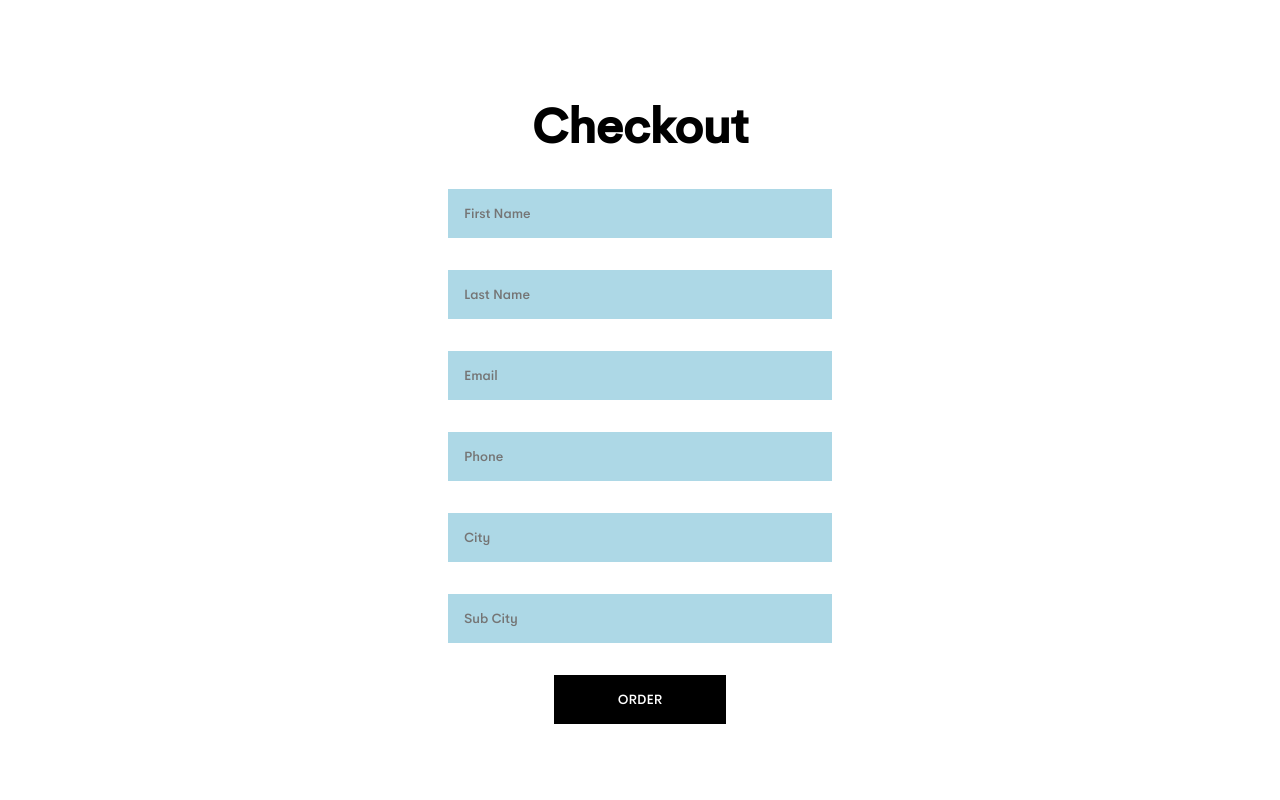
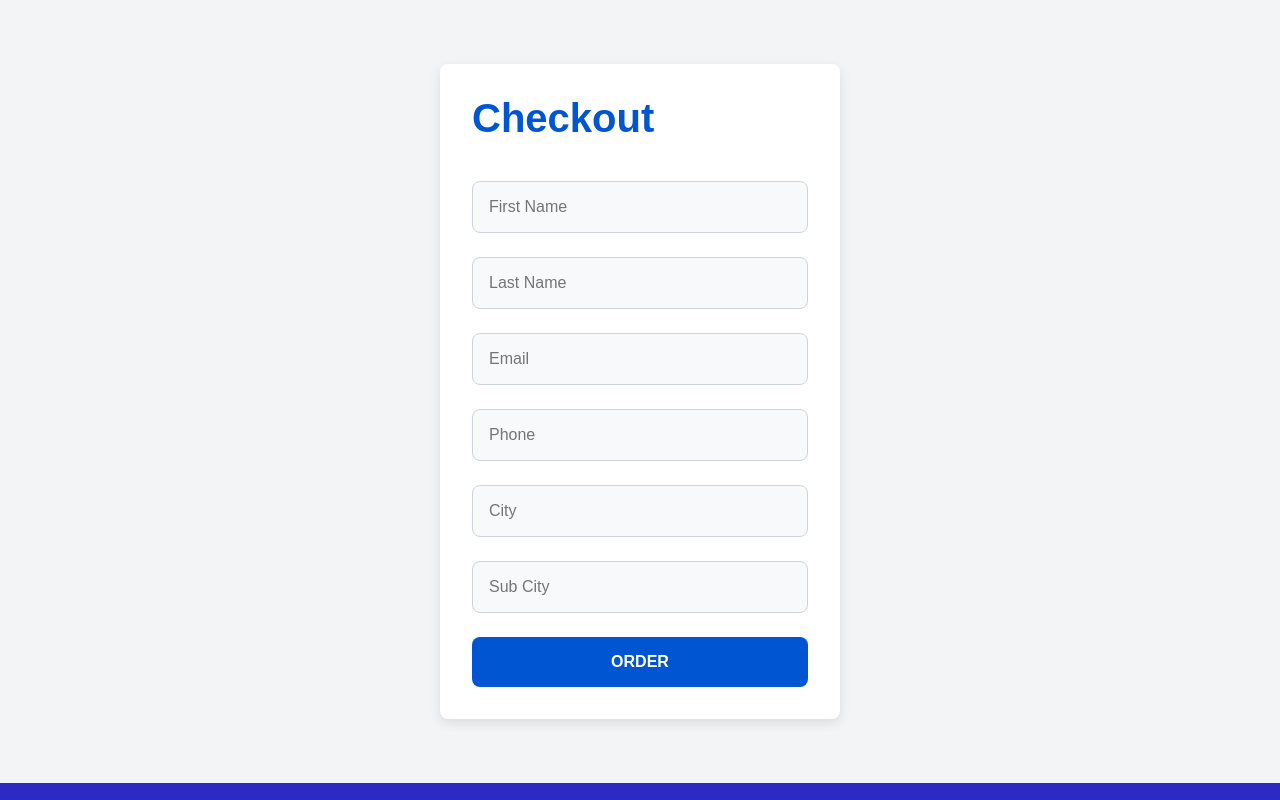
Before and after one commit to kirubelmidru/smart-grow-web, a SvelteKit app: page /checkout in a window 1280 px wide. Shown: the top 800 px of the page. Built offline with nearby package versions, Linux system fonts and the light colour scheme; what chapa would draw is missing.

Commit message:
Refactor checkout form for improved accessibility and styling

```diff
--- a/src/routes/checkout/+page.svelte
+++ b/src/routes/checkout/+page.svelte
@@ -9,13 +9,14 @@
 
 <div class="checkout-wrapper">
   <form method="post" action="?/paymentInit">
-    <h2 style="font-size: 48px;">Checkout</h2>
+    <h2 class="checkout-title">Checkout</h2>
     <input
       type="text"
       name="firstName"
       id="firstName"
       autocomplete="off"
       placeholder="First Name"
+      required
     />
     <input
       type="text"
@@ -23,68 +24,123 @@
       id="lastName"
       autocomplete="off"
       placeholder="Last Name"
+      required
     />
     <input
-      type="text"
+      type="email"
       name="email"
       id="email"
       autocomplete="off"
       placeholder="Email"
+      required
     />
-    <input type="text" name="phone" id="phone" placeholder="Phone" />
-    <input type="text" name="city" id="city" placeholder="City" />
+    <input type="tel" name="phone" id="phone" placeholder="Phone" required />
+    <input type="text" name="city" id="city" placeholder="City" required />
     <input type="text" name="subCity" id="subCity" placeholder="Sub City" />
 
-    <button type="submit"> Order </button>
+    <button type="submit">Order</button>
   </form>
 </div>
 
 <style>
+  :root {
+    --primary-color: #0056d2;
+    --secondary-color: #ffffff;
+    --input-bg: #f8f9fa;
+    --button-bg: #0056d2;
+    --button-hover-bg: #0044a1;
+    --button-text-color: white;
+    --border-radius: 8px;
+    --spacing: 1rem;
+    --font-family: "Arial", sans-serif;
+  }
+
   .checkout-wrapper {
-    padding: 6rem 0;
+    padding: 4rem 1rem;
+    display: flex;
+    flex-direction: column;
+    align-items: center;
+    gap: 2rem;
+    background: #f2f4f6;
+  }
 
+  .checkout-title {
+    font-size: 2.5rem;
+    color: var(--primary-color);
+    margin-bottom: var(--spacing);
+    font-family: var(--font-family);
+  }
+
+  form {
     display: flex;
-
     flex-direction: column;
-
-    justify-content: center;
-
-    align-items: center;
-
-    gap: 2rem;
+    gap: 1.5rem;
+    background: var(--secondary-color);
+    padding: 2rem;
+    border-radius: var(--border-radius);
+    box-shadow: 0px 4px 12px rgba(0, 0, 0, 0.1);
+    width: 100%;
+    max-width: 400px;
   }
 
   input {
-    width: 24rem;
+    width: 100%;
+    padding: var(--spacing);
+    background: var(--input-bg);
+    border: 1px solid #ced4da;
+    border-radius: var(--border-radius);
+    font-size: 1rem;
+    outline: none;
+    font-family: var(--font-family);
+    transition:
+      border-color 0.3s ease,
+      box-shadow 0.3s ease;
+  }
 
-    padding: 1rem;
-
-    background: lightblue;
+  input:focus {
+    border-color: var(--primary-color);
+    box-shadow: 0 0 4px rgba(0, 86, 210, 0.3);
   }
 
   button {
-    padding: 1rem 4rem;
+    padding: var(--spacing) calc(2 * var(--spacing));
+    background: var(--button-bg);
+    color: var(--button-text-color);
+    border: none;
+    border-radius: var(--border-radius);
+    font-size: 1rem;
+    font-family: var(--font-family);
+    text-transform: uppercase;
+    font-weight: bold;
+    cursor: pointer;
+    transition: background-color 0.3s ease;
+  }
 
-    background: black;
+  button:hover {
+    background: var(--button-hover-bg);
+  }
 
-    color: white;
+  button:focus {
+    outline: none;
+    box-shadow: 0 0 4px rgba(0, 86, 210, 0.3);
+  }
 
-    text-transform: uppercase;
+  button:active {
+    transform: scale(0.98);
   }
-  form {
-    display: flex;
-    flex-direction: column;
-    justify-content: center;
-    align-items: center;
-    gap: 2rem;
-  }
-  .popup {
-    border-radius: 1rem;
 
-    padding: 1rem;
+  @media (max-width: 480px) {
+    form {
+      padding: 1.5rem;
+    }
 
-    background: green;
+    .checkout-title {
+      font-size: 2rem;
+    }
 
-    color: white;
+    input,
+    button {
+      font-size: 0.9rem;
+    }
   }
 </style>
```
